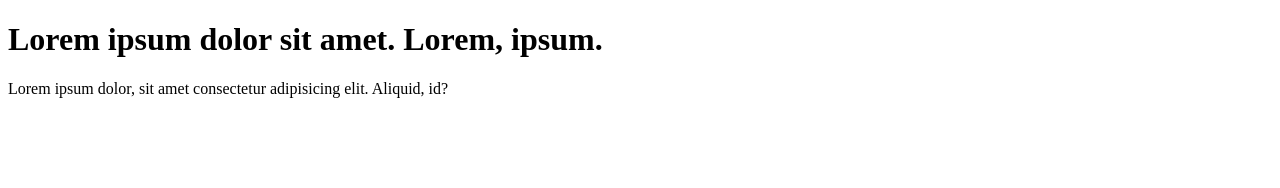
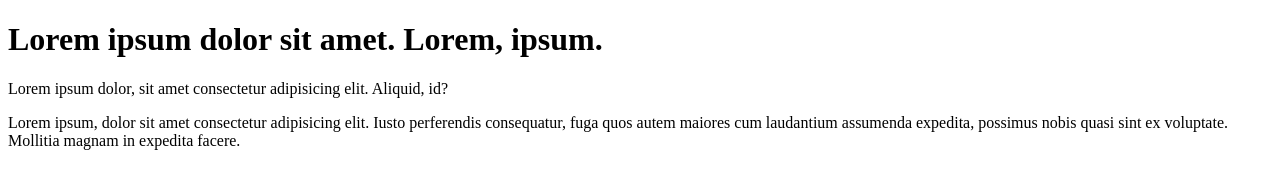
Before and after one commit to NikitaSamot/ff, a plain HTML site: page index.html in a window 1280 px wide. Drawn offline with Linux system fonts and the light colour scheme.

Commit message:
внесены изменения index.html

```diff
--- a/index.html
+++ b/index.html
@@ -11,5 +11,6 @@
     <script text="text/javascript"> thankstwo(); </script>
     <script text="text/javascript"> hello(); </script>
     <script text="text/javascript" src="/src/script.js"></script>
+    <p>Lorem ipsum, dolor sit amet consectetur adipisicing elit. Iusto perferendis consequatur, fuga quos autem maiores cum laudantium assumenda expedita, possimus nobis quasi sint ex voluptate. Mollitia magnam in expedita facere.</p>
 </body>
 </html>
```
